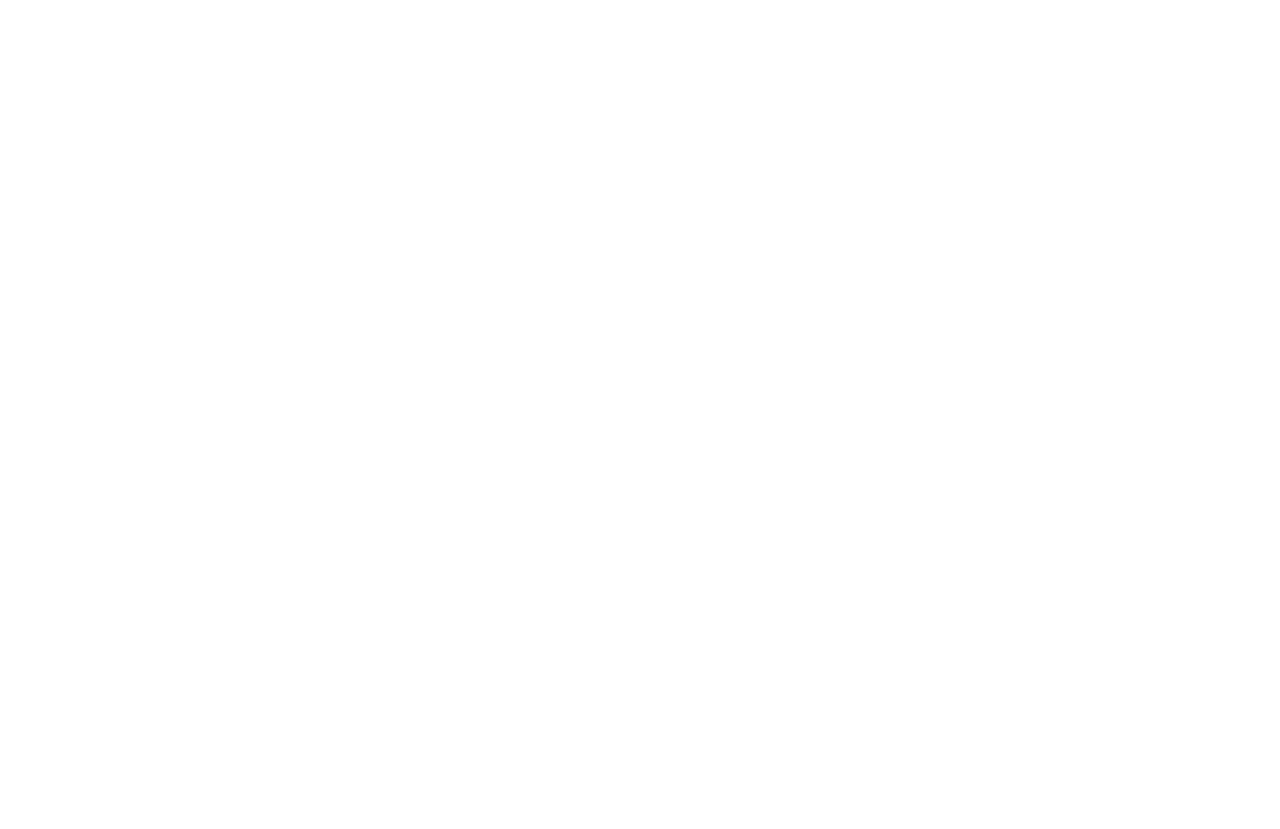
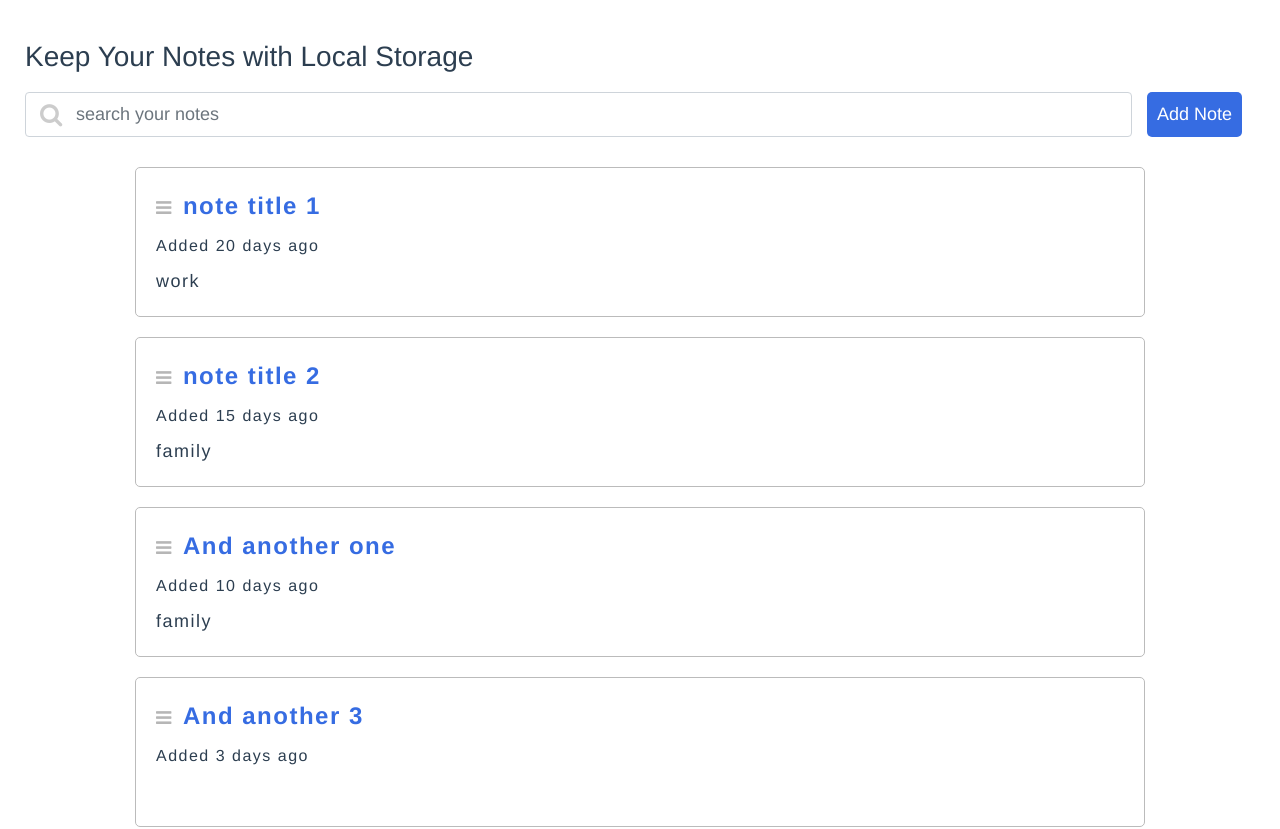
Before and after one commit to yrfang/vuejs-localstorage-note, a Vue app: page /#/ in a window 1280 px wide. Shown: the top 829 px of the page. Before the commit the page ends 800 px from the top, so only its background shows below. Built offline with nearby package versions, Linux system fonts and the light colour scheme.

Commit message:
notelist component layout

```diff
--- a/index.html
+++ b/index.html
@@ -2,6 +2,7 @@
 <html>
   <head>
     <meta charset="utf-8">
+    <link rel="stylesheet" href="https://cdnjs.cloudflare.com/ajax/libs/font-awesome/4.7.0/css/font-awesome.min.css">
     <title>VueJS Note with Localstorage</title>
   </head>
   <body>
--- a/package.json
+++ b/package.json
@@ -10,6 +10,7 @@
     "build": "node build/build.js"
   },
   "dependencies": {
+    "bootstrap-vue": "^0.19.0",
     "vue": "^2.3.3",
     "vue-router": "^2.6.0"
   },
--- a/src/App.vue
+++ b/src/App.vue
@@ -16,8 +16,12 @@
   font-family: 'Avenir', Helvetica, Arial, sans-serif;
   -webkit-font-smoothing: antialiased;
   -moz-osx-font-smoothing: grayscale;
-  text-align: center;
   color: #2c3e50;
-  margin-top: 60px;
+  /*margin-top: 60px;*/
+  padding: 40px;
+}
+
+.row {
+  margin-bottom: 10px;
 }
 </style>
--- a/src/components/NoteList.vue
+++ b/src/components/NoteList.vue
@@ -1,11 +1,120 @@
 <template lang="pug">
-.Listpage.container
+.NoteList
+  .row
+    h3 Keep Your Notes with Local Storage
+  .row.infoBar
+    i.fa.fa-search
+    input.form-control.search(placeholder="search your notes")
+    button.addNote Add Note
+  .row.NoteListItem
+    .noteContainer(v-for="note in notes")
+      .topper
+        i.fa.fa-bars
+        span
+          a.title(href="#") {{ note.title }}
+      .time {{ note.meta }}
+      .tag {{ note.tag }}
 </template>
 
 <script>
 export default {
+  data() {
+    return {
+      notes: [],
+    }
+  },
+  mounted() {
+    this.loadNotes();
+  },
+  methods: {
+    loadNotes() {
+      var testData = [
+        { title: 'note title 1', meta: 'Added 20 days ago', text: 'the example from Bootstrapping', tag: 'work' },
+        { title: 'note title 2', meta: 'Added 15 days ago', text: 'the example from Bootstrapping', tag: 'family' },
+        { title: 'And another one', meta: 'Added 10 days ago', text: 'the example', tag: 'family' },
+        { title: 'And another 3', meta: 'Added 3 days ago' , text: 'hi', tag: ''},
+        {title: 'the example from Bootstrapping', meta: 'created and learned on 2017/07/25'}
+      ];
+      // console.log(testData);
+      this.notes = testData;
+    }
+  },
 }
 </script>
 
 <style lang="sass">
+h3
+  font-weight: bold
+
+.infoBar
+  position: relative
+
+  i.fa.fa-search
+    position: absolute
+    top: 10px
+    left: 15px
+    font-size: 24px
+    font-weight: 100
+    color: rgba(#000, 0.2)
+
+  input.search
+    padding-top: 10px
+    padding-bottom: 10px
+    padding-left: 50px
+    margin-right: 15px
+    margin-bottom: 10px
+    font-size: 18px
+    width: 90%
+    height: 45px
+
+  button.addNote
+    border: none
+    border-radius: 5px
+    background-color: #366ce2
+    color: #fff
+    font-size: 18px
+    padding: 5px 10px
+    height: 45px
+    cursor: pointer
+    &:focus
+      outline: none
+    &:hover
+      background-color: rgba(#366ce2,0.7)
+
+.NoteListItem
+  padding-left: 100px
+  padding-right: 100px
+
+.noteContainer
+  border: solid 1px #bbb
+  border-radius: 5px
+  padding: 20px
+  letter-spacing: 1.5px
+  margin: 10px
+  width: 100%
+  height: 150px
+
+  .topper
+    i.fa.fa-bars
+      margin-right: 10px
+      color: #b6b6b6
+      font-size: 18px
+      cursor: grab
+
+    .title
+      color: #366ce2
+      font-size: 24px
+      font-weight: bold
+
+  .time
+    font-size: 16px
+    margin-top: 10px
+
+  .tag
+    font-size: 18px
+    margin-top: 10px
+
+@media (min-width:480px)
+  input
+    width: 100%
 </style>
--- a/src/router/index.js
+++ b/src/router/index.js
@@ -8,7 +8,7 @@
   routes: [
     {
       path: '/',
-      name: 'note',
+      name: 'NoteList',
       component: NoteList
     }
   ]
```
Also changed, not shown: src/main.js (+10 -4 lines), 1 other file (tests, documents, lock files or other folders).
